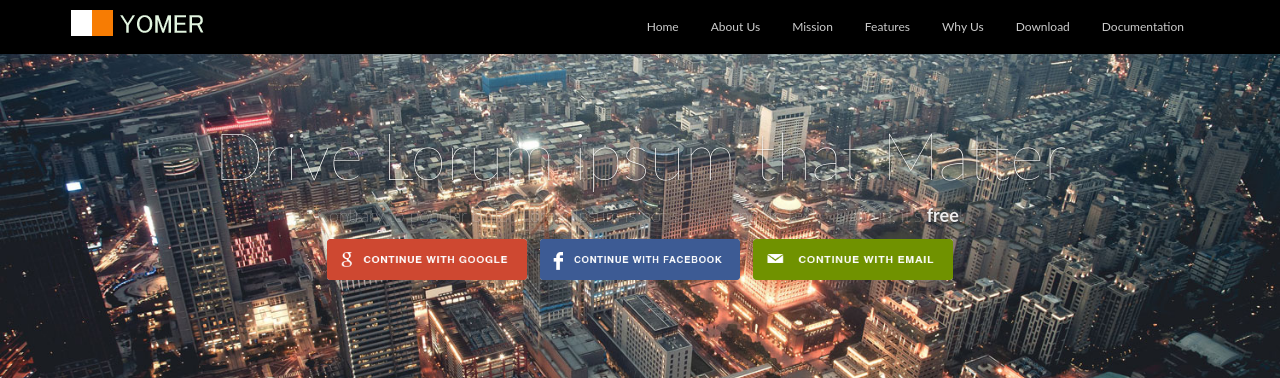
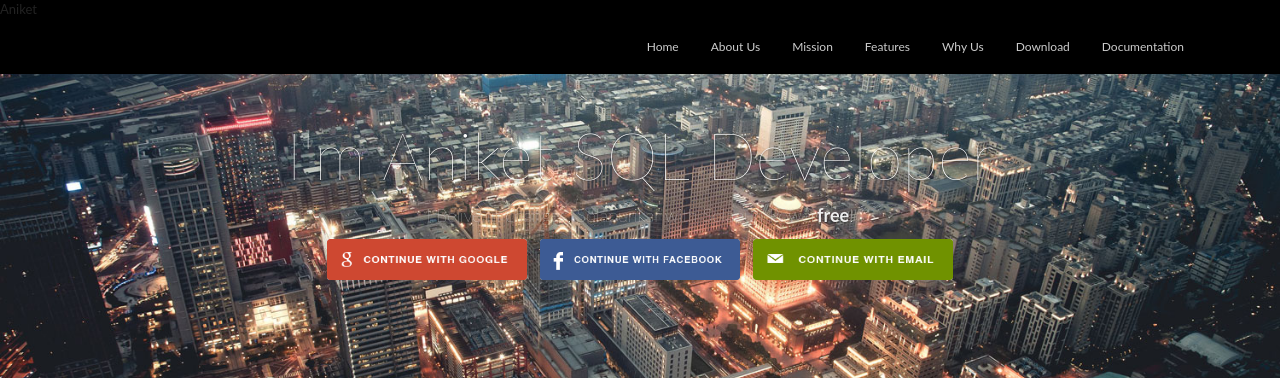
Before and after one commit to aniket1212/aniket1212.github.io, a plain HTML site: page index.html in a window 1280 px wide. Shown: the top 378 px of the page. Drawn offline with Linux system fonts and the light colour scheme.

Commit message:
changes 1

```diff
--- a/index.html
+++ b/index.html
@@ -3,7 +3,7 @@
 <head>
 <meta charset="UTF-8">
 <title>
-Yomer-Stylish Landing Page Template
+Aniket-Stylish Landing Page Template
 </title>
 <meta content='width=device-width, initial-scale=1, maximum-scale=1, user-scalable=no' name='viewport'>
 <link href="css/bootstrap.min.css" rel="stylesheet">
@@ -19,7 +19,7 @@ Yomer-Stylish Landing Page Template
 <body>
 
 <div class="nav">
-		<div class='logo'></div>
+		<div >Aniket</div>
 		<ul class="menu">
 		<li class="btMenu">
 		<a href="javascript:void(0)">MENU</a></li>
@@ -41,9 +41,9 @@ Yomer-Stylish Landing Page Template
 
 
 <div class='container titles yomer-text-center'>
-<h1 data-scroll-reveal="wait 0.25s, then enter top and move 40px over 1s">Drive Lorum ipsum that Matter</h1>
+<h1 data-scroll-reveal="wait 0.25s, then enter top and move 40px over 1s">I'm Aniket SQL Developer</h1>
 <div class='subhead'>
- <p>Contrary to popular belief, Lorem Ipsum is not simply random text. . Sign up, it's <b>free</b>!</p>
+ <p>I Belive in changes, Solapurikar with Solapuri Power<b>free</b>!</p>
  <div class='buttons'>
 <form method="POST" action="#">
                         <button class="form-submit googleplus" type="submit" title="Continue with Google+"></button>
```
